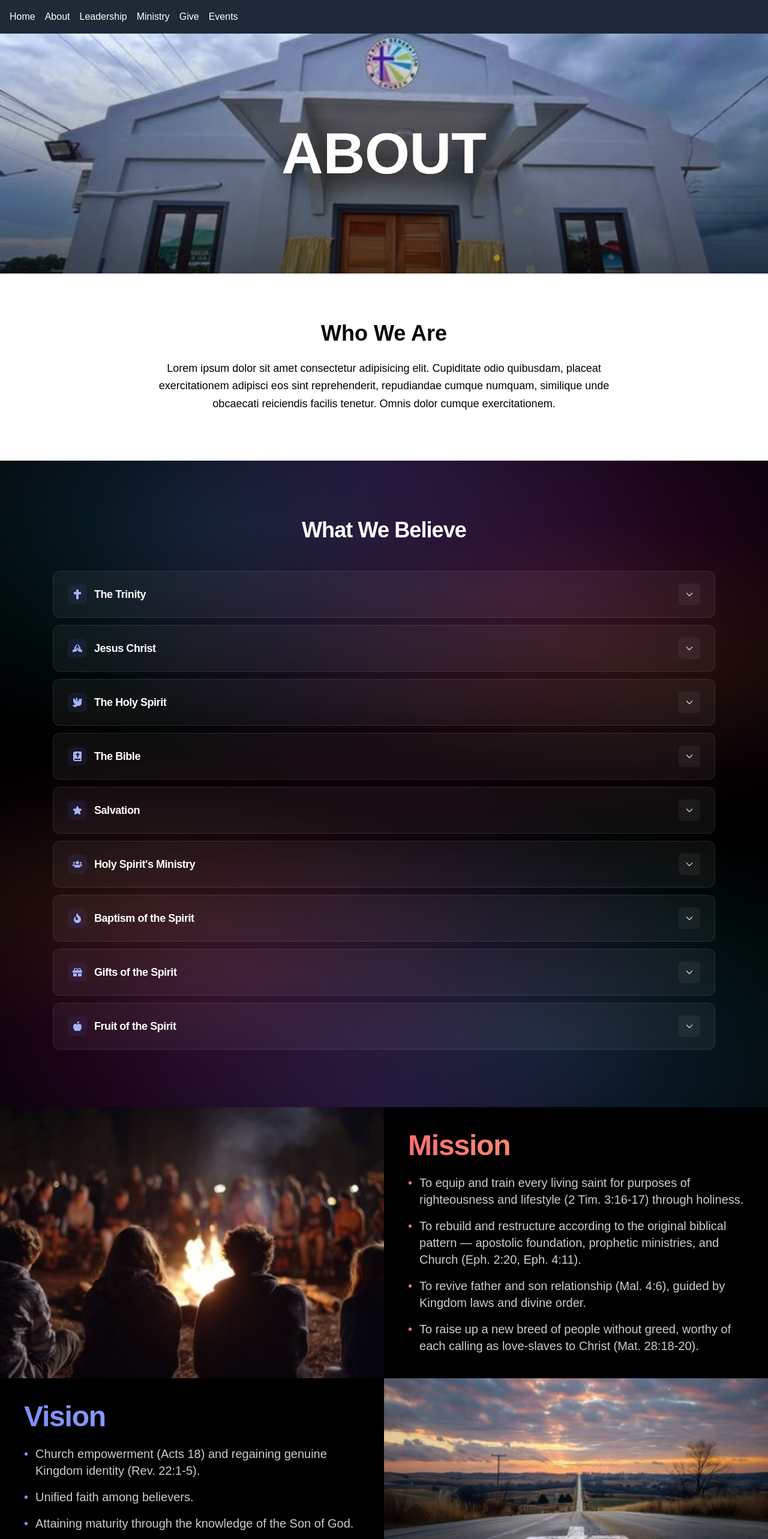
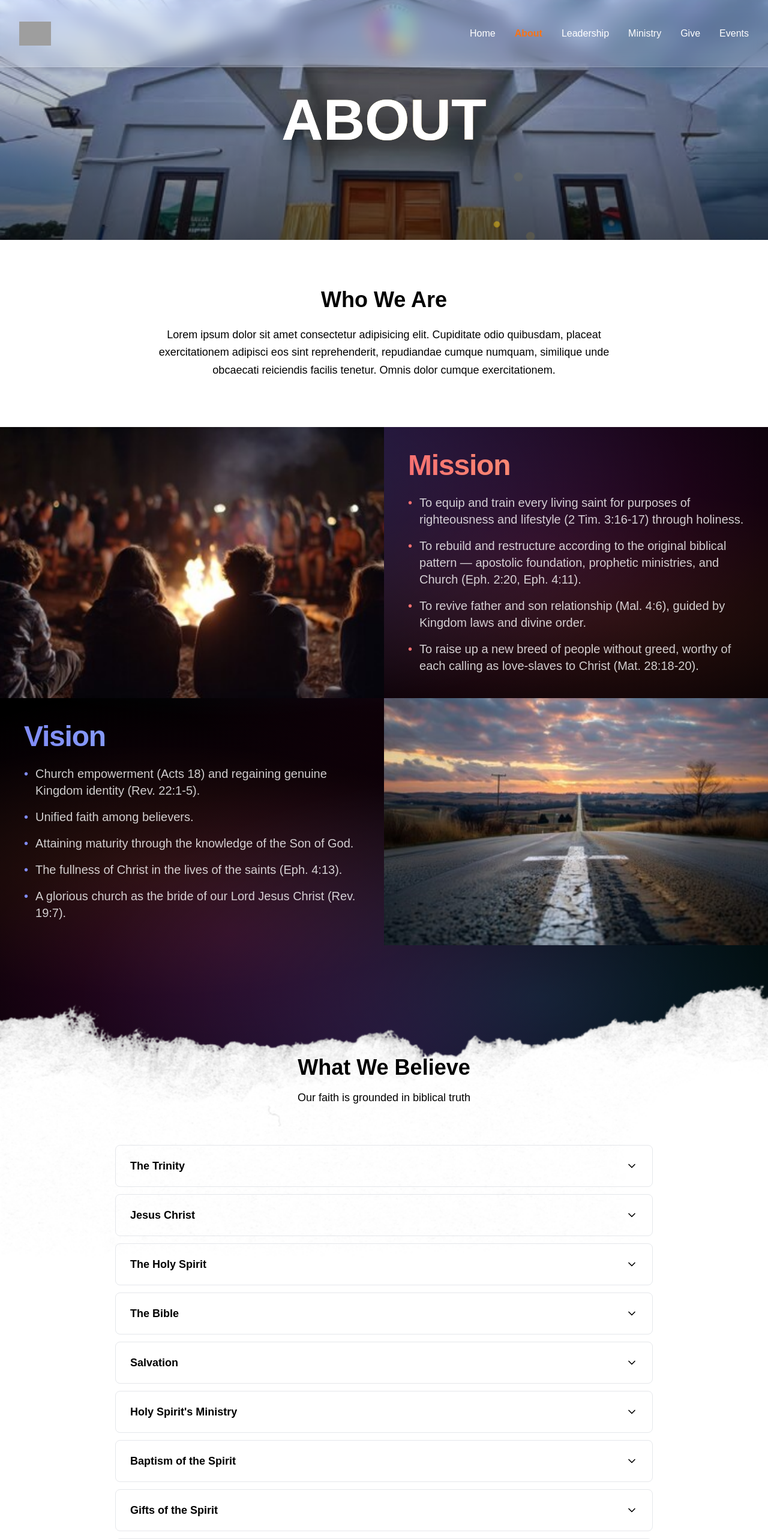
Before and after one commit to Je-ric/TRGC-Website, a React (Create React App) app: page /about in a window 1280 px wide. Shown: the top 2566 px of the page at 60% size. Built offline with nearby package versions, Linux system fonts and the light colour scheme; grey boxes are pictures that could not be loaded.

Commit message:
feat: enhance navigation with mobile menu and update About section layout

```diff
--- a/src/App.js
+++ b/src/App.js
@@ -1,4 +1,6 @@
-import { BrowserRouter as Router, Routes, Route, Link } from 'react-router-dom';
+import { useState } from 'react';
+import { BrowserRouter as Router, Routes, Route, NavLink, Link } from 'react-router-dom'; // Added Link for logo
+import { FaBars, FaTimes } from 'react-icons/fa';
 import Home from './pages/Home';
 import About from './pages/About';
 import Leadership from './pages/Leadership';
@@ -7,19 +9,87 @@ import Give from './pages/Give';
 import Events from './pages/Events';
 
 function App() {
+  const [isMenuOpen, setIsMenuOpen] = useState(false);
+
+  const toggleMenu = () => {
+    setIsMenuOpen(!isMenuOpen);
+  };
+
   return (
     <Router>
-      {/* Navigation bar */}
-      <nav className="bg-gray-800 text-white p-4 flex gap-4">
-        <Link to="/">Home</Link>
-        <Link to="/about">About</Link>
-        <Link to="/leadership">Leadership</Link>
-        <Link to="/ministry">Ministry</Link>
-        <Link to="/give">Give</Link>
-        <Link to="/events">Events</Link>
+      <nav className="fixed top-0 w-full z-50 h-28 bg-white/10 backdrop-blur-md border-b border-white/20 shadow-lg">
+        <div className="max-w-7xl mx-auto px-4 sm:px-6 lg:px-8 h-full flex items-center">
+          <div className="flex justify-between items-center w-full">
+
+            <div className="text-white font-bold text-xl">
+              <Link to="/">
+                <img src="/img/logo.png" alt="Risen Generation" className="h-10 w-auto hover:opacity-80 transition duration-300" />
+              </Link>
+            </div>
+
+            {/* Desktop Menu */}
+            <div className="hidden md:flex space-x-8">
+              <NavLink to="/" className={({ isActive }) => isActive ? "text-orange-500 font-semibold" : "text-white hover:text-gray-300 transition duration-300"}>
+                Home
+              </NavLink>
+              <NavLink to="/about" className={({ isActive }) => isActive ? "text-orange-500 font-semibold" : "text-white hover:text-gray-300 transition duration-300"}>
+                About
+              </NavLink>
+              <NavLink to="/leadership" className={({ isActive }) => isActive ? "text-orange-500 font-semibold" : "text-white hover:text-gray-300 transition duration-300"}>
+                Leadership
+              </NavLink>
+              <NavLink to="/ministry" className={({ isActive }) => isActive ? "text-orange-500 font-semibold" : "text-white hover:text-gray-300 transition duration-300"}>
+                Ministry
+              </NavLink>
+              <NavLink to="/give" className={({ isActive }) => isActive ? "text-orange-500 font-semibold" : "text-white hover:text-gray-300 transition duration-300"}>
+                Give
+              </NavLink>
+              <NavLink to="/events" className={({ isActive }) => isActive ? "text-orange-500 font-semibold" : "text-white hover:text-gray-300 transition duration-300"}>
+                Events
+              </NavLink>
+            </div>
+
+            {/* Mobile Menu Button */}
+            <div className="md:hidden">
+              <button
+                onClick={toggleMenu}
+                className="text-white hover:text-gray-300 focus:outline-none transition duration-300"
+              >
+                {isMenuOpen ? <FaTimes size={24} /> : <FaBars size={24} />}
+              </button>
+            </div>
+          </div>
+
+          {/* Mobile Menu - Black BG, White Text */}
+          {isMenuOpen && (
+            <div className="md:hidden absolute top-full left-0 w-full bg-black border-t border-white/20 shadow-lg">
+              <div className="px-4 pt-2 pb-3 space-y-1">
+                <NavLink to="/" className={({ isActive }) => `block px-3 py-2 transition duration-300 ${isActive ? "text-orange-500 font-semibold" : "text-white hover:text-gray-300"}`} onClick={toggleMenu}>
+                  Home
+                </NavLink>
+                <NavLink to="/about" className={({ isActive }) => `block px-3 py-2 transition duration-300 ${isActive ? "text-orange-500 font-semibold" : "text-white hover:text-gray-300"}`} onClick={toggleMenu}>
+                  About
+                </NavLink>
+                <NavLink to="/leadership" className={({ isActive }) => `block px-3 py-2 transition duration-300 ${isActive ? "text-orange-500 font-semibold" : "text-white hover:text-gray-300"}`} onClick={toggleMenu}>
+                  Leadership
+                </NavLink>
+                <NavLink to="/ministry" className={({ isActive }) => `block px-3 py-2 transition duration-300 ${isActive ? "text-orange-500 font-semibold" : "text-white hover:text-gray-300"}`} onClick={toggleMenu}>
+                  Ministry
+                </NavLink>
+                <NavLink to="/give" className={({ isActive }) => `block px-3 py-2 transition duration-300 ${isActive ? "text-orange-500 font-semibold" : "text-white hover:text-gray-300"}`} onClick={toggleMenu}>
+                  Give
+                </NavLink>
+                <NavLink to="/events" className={({ isActive }) => `block px-3 py-2 transition duration-300 ${isActive ? "text-orange-500 font-semibold" : "text-white hover:text-gray-300"}`} onClick={toggleMenu}>
+                  Events
+                </NavLink>
+              </div>
+            </div>
+          )}
+        </div>
       </nav>
 
-      {/* Page content */}
+      {/* Page content - Add padding-top to account for fixed nav */}
+      <div className="">
         <Routes>
           <Route path="/" element={<Home />} />
           <Route path="/about" element={<About />} />
@@ -28,6 +98,7 @@ function App() {
           <Route path="/give" element={<Give />} />
           <Route path="/events" element={<Events />} />
         </Routes>
+      </div>
     </Router>
   );
 }
--- a/src/Components/HeaderBanner.js
+++ b/src/Components/HeaderBanner.js
@@ -10,7 +10,7 @@ export default function HeaderBanner({ title, desc, image }) {
 
     return (
         <div
-            className="relative w-full h-[300px] md:h-[400px] flex items-center justify-center text-center overflow-hidden"
+            className="relative w-full h-96 md:h-[400px] flex items-center justify-center text-center overflow-hidden"
             style={{
                 backgroundImage: `url(${image})`,
                 backgroundSize: "cover",
--- a/src/pages/about.js
+++ b/src/pages/about.js
@@ -12,15 +12,11 @@ import {
   FaUsers,
   FaStar
 } from 'react-icons/fa';
-
+import { ChevronDown } from "lucide-react"
 
 
 export default function About() {
   const [openIndex, setOpenIndex] = useState(null);
-
-  const toggleAccordion = (index) => {
-    setOpenIndex(openIndex === index ? null : index);
-  };
 
   const beliefs = [
     {
@@ -89,101 +85,8 @@ export default function About() {
 
       {/* ============================================================================================================================== */}
 
-
-      <PrismaticAurora className="py-16 md:py-24">
-        <div className="mx-auto max-w-6xl px-6">
-          <div className="text-center">
-            <h2 className="text-3xl md:text-4xl tracking-tight font-semibold text-white">
-              What We Believe
-            </h2>
-          </div>
-
-          <div className="mt-10 md:mt-12 space-y-3">
-            {beliefs.map((belief, index) => (
-              <div key={index} className="rounded-xl border border-white/10 bg-white/5 backdrop-blur">
-                <button
-                  onClick={() => toggleAccordion(index)}
-                  className="group w-full px-5 md:px-6 py-4 md:py-5 flex items-center justify-between gap-6 text-left"
-                >
-                  <div className="flex items-center gap-3">
-                    <span className="inline-flex h-8 w-8 items-center justify-center rounded-lg bg-indigo-500/10 text-indigo-300">
-                      {belief.icon}
-                    </span>
-                    <h3 className="text-base md:text-lg font-semibold text-white tracking-tight">
-                      {belief.title}
-                    </h3>
-                  </div>
-                  <span className="shrink-0 rounded-md bg-white/5 p-2 text-white/80 group-hover:text-white transition">
-                    <svg
-                      className={`h-5 w-5 transition-transform duration-300 ${openIndex === index ? "rotate-180" : ""
-                        }`}
-                      xmlns="http://www.w3.org/2000/svg"
-                      viewBox="0 0 24 24"
-                      fill="none"
-                      stroke="currentColor"
-                      strokeWidth={1.5}
-                    >
-                      <path d="m6 9 6 6 6-6" />
-                    </svg>
-                  </span>
-                </button>
-
-                <div
-                  className={`grid grid-rows-[0fr] transition-[grid-template-rows] duration-300 ${openIndex === index ? "grid-rows-[1fr]" : ""
-                    }`}
-                >
-                  <div className="overflow-hidden">
-                    <div className="px-5 md:px-6 pb-5 md:pb-6 -mt-1 text-2xl md:text-lg leading-relaxed text-white/70">
-                      {belief.content}
-                    </div>
-                  </div>
-                </div>
-              </div>
-            ))}
-          </div>
-        </div>
-      </PrismaticAurora>
-      {/* <section className="bg-[#232323] py-16 mx-auto">
-
-        <div className="max-w-6xl mx-auto text-center mb-12">
-          <h2 className="text-4xl font-bold text-white mb-4">What We Believe</h2>
-        </div>
-
-        <div className="max-w-6xl mx-auto divide-y divide-gray-700 space-y-4">
-          {beliefs.map((belief, index) => (
-            <div key={index}>
-              <button
-                onClick={() => toggleAccordion(index)}
-                className="w-full px-6 py-5 flex justify-between items-center rounded-md bg-white text-black hover:bg-gray-200 transition-colors duration-300 focus:outline-none"
-              >
-                <h3 className="text-xl font-semibold">{belief.title}</h3>
-                <svg
-                  className={`w-6 h-6 transform transition-transform duration-300 ${openIndex === index ? "rotate-180" : ""
-                    }`}
-                  fill="none"
-                  stroke="currentColor"
-                  viewBox="0 0 24 24"
-                  xmlns="http://www.w3.org/2000/svg"
-                >
-                  <path strokeLinecap="round" strokeLinejoin="round" strokeWidth={2} d="M19 9l-7 7-7-7" />
-                </svg>
-              </button>
-
-              <div
-                className={`overflow-hidden transition-all duration-500 ${openIndex === index ? "max-h-96 py-6 px-6" : "max-h-0 px-6"
-                  }`}
-                style={{ backgroundColor: "#232323" }}
-              >
-                <p className="text-gray-300 leading-relaxed">{belief.content}</p>
-              </div>
-            </div>
-          ))}
-        </div>
-      </section> */}
-
-      {/* ============================================================================================================================== */}
-      <section className="bg-black text-white w-full">
-        <div className="max-w-[1600px] mx-auto">
+      <PrismaticAurora>
+        <div className="pb-48">
 
           {/* GRID WRAPPER — 2x2 on large screens, 1x4 on mobile */}
           <div className="grid grid-cols-1 lg:grid-cols-2">
@@ -264,6 +167,56 @@ export default function About() {
 
           </div>
         </div>
+      </PrismaticAurora>
+
+
+
+
+      {/* <section className="py-16 md:py-24 px-4 sm:px-6 lg:px-8 bg-background"> */}
+      <section
+        className="relative py-16 z-10 bg-cover bg-no-repeat bg-top -mt-32" // for overlap
+        style={{
+          backgroundImage: "url('/img/TornPaper.jpg')",
+        }}
+      >
+        <div className="relative z-10">
+
+          <div className="max-w-4xl mx-auto mt-14">
+            <div className="text-center mb-12 md:mb-16">
+              <h2 className="text-3xl md:text-4xl font-bold mb-4">What We Believe</h2>
+              <p className="text-muted-foreground">Our faith is grounded in biblical truth</p>
+            </div>
+
+            <div className="space-y-3">
+              {beliefs.map((belief, idx) => (
+                <div
+                  key={idx}
+                  className="bg-card/50 border border-border rounded-lg overflow-hidden transition-all duration-300"
+                >
+                  <button
+                    onClick={() => setOpenIndex(openIndex === idx ? null : idx)}
+                    className="w-full px-6 py-5 flex items-center justify-between hover:bg-card/70 transition-colors text-left"
+                  >
+                    <h3 className="text-lg font-semibold text-foreground">{belief.title}</h3>
+                    <ChevronDown
+                      className={`w-5 h-5 text-primary transition-transform duration-300 ${openIndex === idx ? "rotate-180" : ""
+                        }`}
+                    />
+                  </button>
+                  {openIndex === idx && (
+                    <div className="px-6 pb-5 pt-2  border-t border-border text-muted-foreground">{belief.content}</div>
+                  )}
+                </div>
+              ))}
+            </div>
+          </div>
+        </div>
+      </section>
+
+
+      {/* ============================================================================================================================== */}
+      <section className="bg-black text-white w-full">
+
       </section>
 
 
```
Lines whose indentation alone changed are shown as unchanged.
